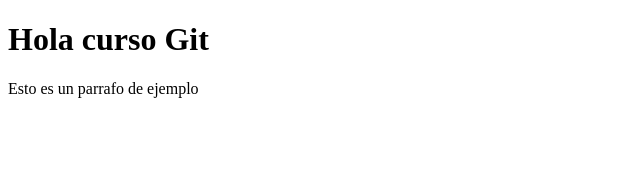
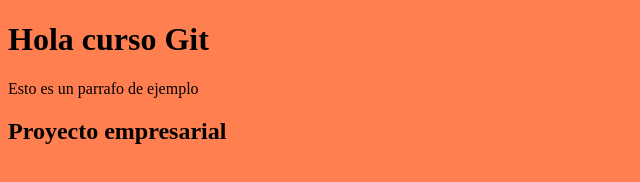
Before and after one commit to RuthMaryluz/Curso-Git, a plain HTML site: page index.html in a window 1280 px wide. Shown: the whole page, without its empty margins (0-640 px from the left). Drawn offline with Linux system fonts and the light colour scheme.

```diff
--- /dev/null
+++ b/css/style.css
@@ -0,0 +1,4 @@
+/* style */
+body{
+    background-color: coral;
+}
--- a/index.html
+++ b/index.html
@@ -4,10 +4,12 @@
     <meta charset="UTF-8">
     <meta name="viewport" content="width=device-width, initial-scale=1.0">
     <title>Document</title>
+    <link rel="stylesheet" href="./css/style.css" >
 </head>
 <body>
     <h1>Hola curso Git</h1>
     <p>Esto es un parrafo de ejemplo</p>
+    <h2>Proyecto empresarial</h2>
 
 </body>
 </html>
--- /dev/null
+++ b/js/index.js
@@ -0,0 +1 @@
+console.log("Hola");
```
